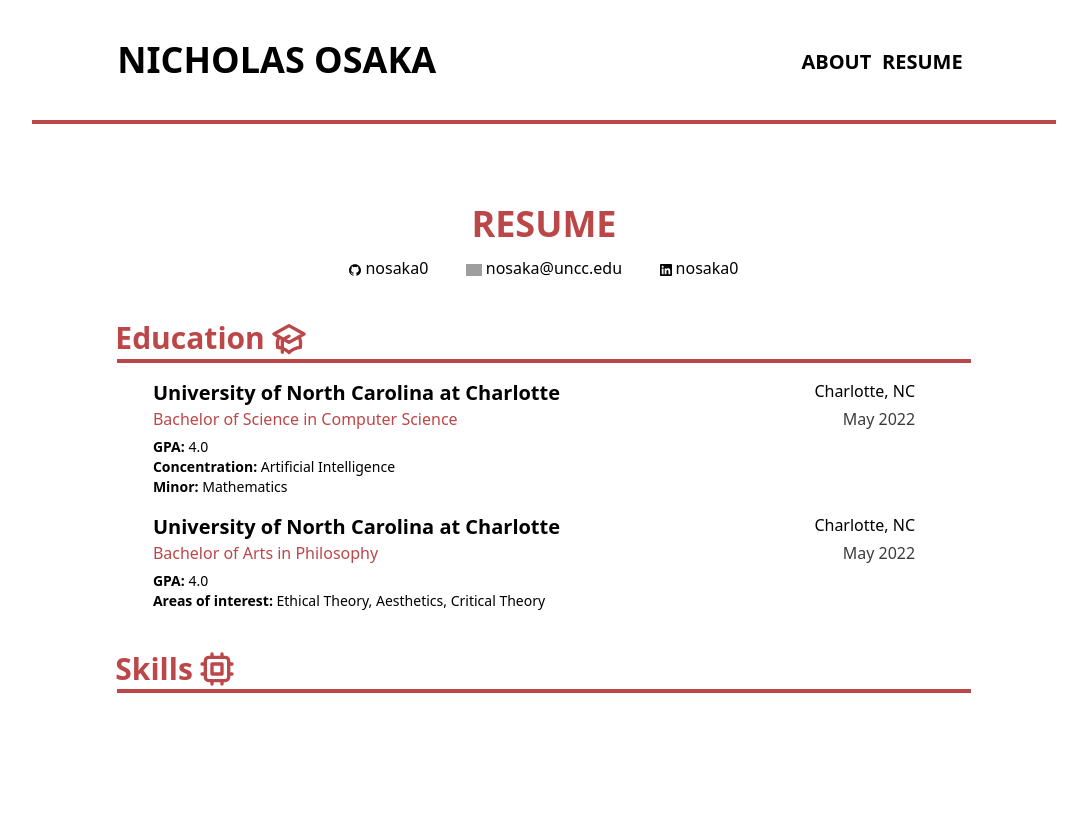
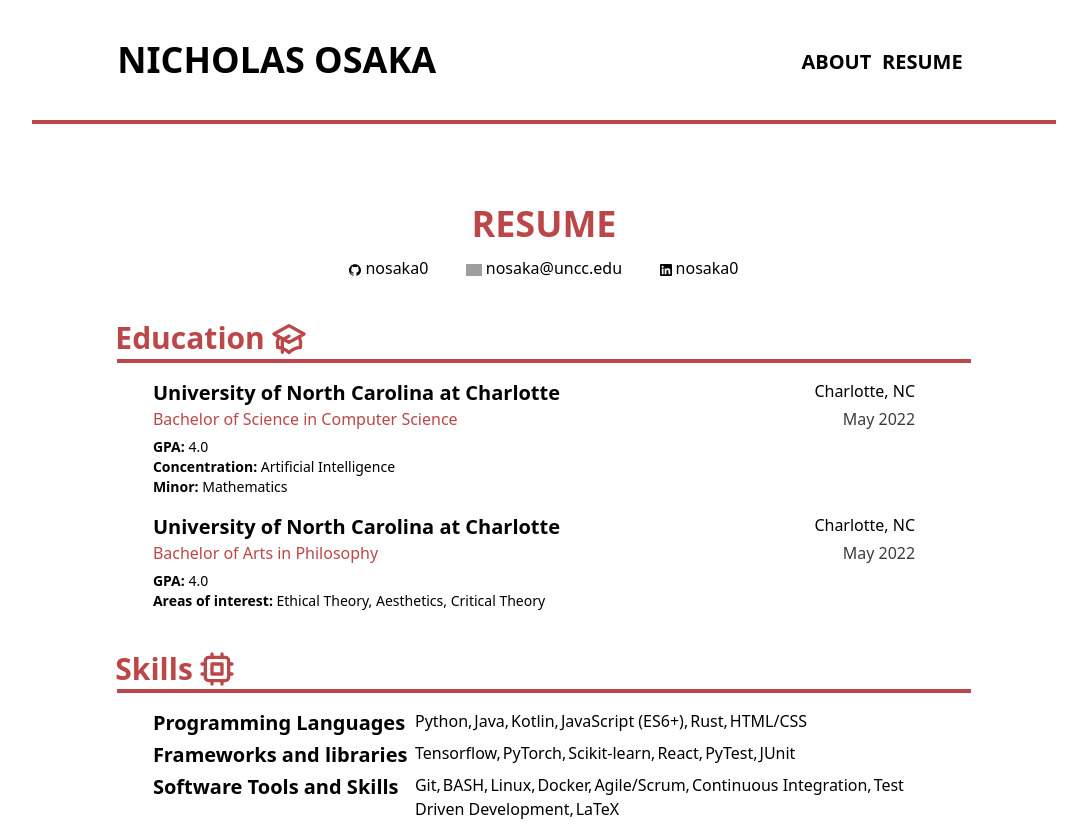
Before and after one commit to nicholasosaka/nosaka.xyz, a Next.js app: page /resume in a window 1280 px wide. Shown: the whole page, without its empty margins (96-1183 px from the left). Before the commit the page ends 800 px from the top, so only its background shows below. Built offline with nearby package versions, Linux system fonts and the light colour scheme; grey boxes are pictures that could not be loaded; what @tailwindcss/typography would draw is missing.

Commit message:
Build skills section

```diff
--- a/components/Resume.js
+++ b/components/Resume.js
@@ -33,4 +33,33 @@ const Education = (props) => {
     )
 }
 
-export {Education}
+const Skills = (props) => {
+
+    return (
+        <div className="grid grid-cols-6 my-4 gap-1">
+            {Object.entries(props.skills).map(
+                function(ditem, idx) {
+                    return (
+                        <>
+                            <h2 className="text-xl font-bold col-span-6 sm:col-span-2">{ditem[0]}</h2>
+                            <ul className="col-span-6 sm:col-span-4 font-light">
+                                {ditem[1].map(
+                                    function(skill, idx) {
+                                        console.log(idx, ditem[1])
+                                        return idx == (ditem[1].length - 1) ? (
+                                            <li id={idx} className="inline mr-0.5">{skill}</li>
+                                        ) : (
+                                            <li id={idx} className="inline mr-0.5">{skill},</li>
+                                        )
+                                    }
+                                )}
+                            </ul>
+                        </>
+                    )
+                }
+            )}
+        </div>
+    )
+}
+
+export {Education, Skills}
--- a/pages/resume.js
+++ b/pages/resume.js
@@ -1,7 +1,7 @@
 import Header from '../components/Header'
 import Head from 'next/head'
 import Link from 'next/link'
-import {Education} from '../components/Resume'
+import {Education, Skills} from '../components/Resume'
 import {IconLink} from '../components/IconLink'
 import {SectionDivider} from '../components/SectionDivider'
 
@@ -46,6 +46,15 @@ export default function Resume() {
 
                 {/* Skills */}
                 <SectionDivider svg="/svgs/chip.svg" title="Skills"/>
+                <div className="md:w-11/12 md:mx-auto">
+                    <Skills skills={
+                        {
+                            "Programming Languages": ["Python", "Java", "Kotlin", "JavaScript (ES6+)", "Rust", "HTML/CSS"],
+                            "Frameworks and libraries": ["Tensorflow", "PyTorch", "Scikit-learn","React","PyTest", "JUnit"],
+                            "Software Tools and Skills": ["Git", "BASH", "Linux", "Docker", "Agile/Scrum", "Continuous Integration", "Test Driven Development", "LaTeX"]
+                        }
+                    }/>
+                </div>
             </div>
         </div>
     )
```
